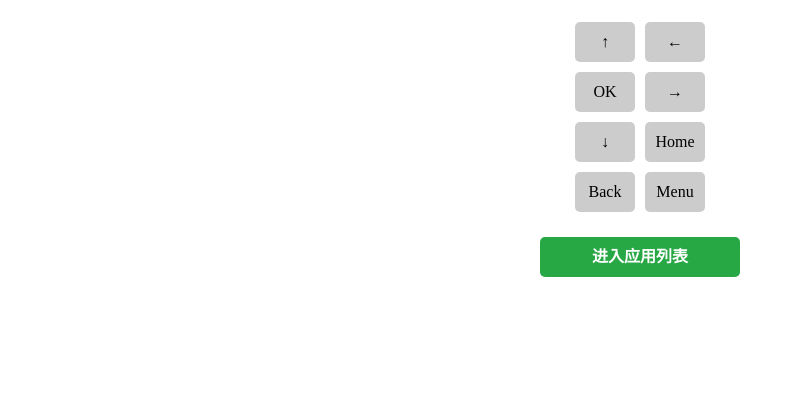
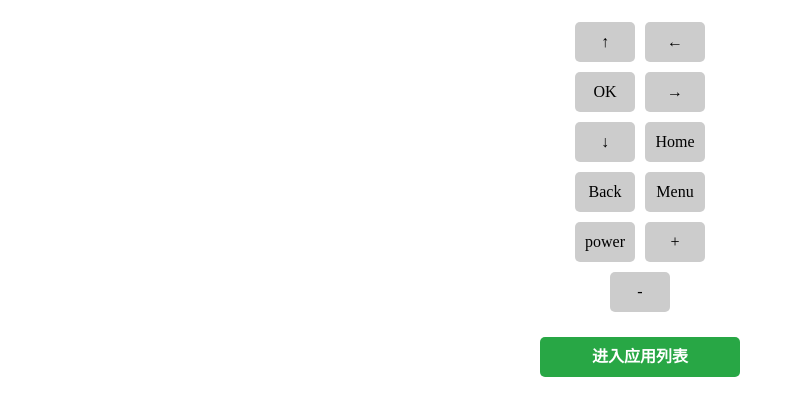
Before and after one commit to kailous/xiaomi-tv-remote-control, a website: page public/remote.html in a window 1280 px wide. Shown: the part 116-532 px from the top of the page, without its empty margins (0-795 px from the left). Drawn offline with Linux system fonts and the light colour scheme.

Commit message:
按钮补全了

```diff
--- a/public/remote.html
+++ b/public/remote.html
@@ -60,7 +60,9 @@
     <div class="btn" data-key="home">Home</div>
     <div class="btn" data-key="back">Back</div>
     <div class="btn" data-key="menu">Menu</div>
-    <!-- 更多按键可自行添加 -->
+    <div class="btn" data-key="power">power</div>
+    <div class="btn" data-key="volumeup">+</div>
+    <div class="btn" data-key="volumedown">-</div>
   </div>
 
   <!-- 按钮：进入应用列表 -->
```
